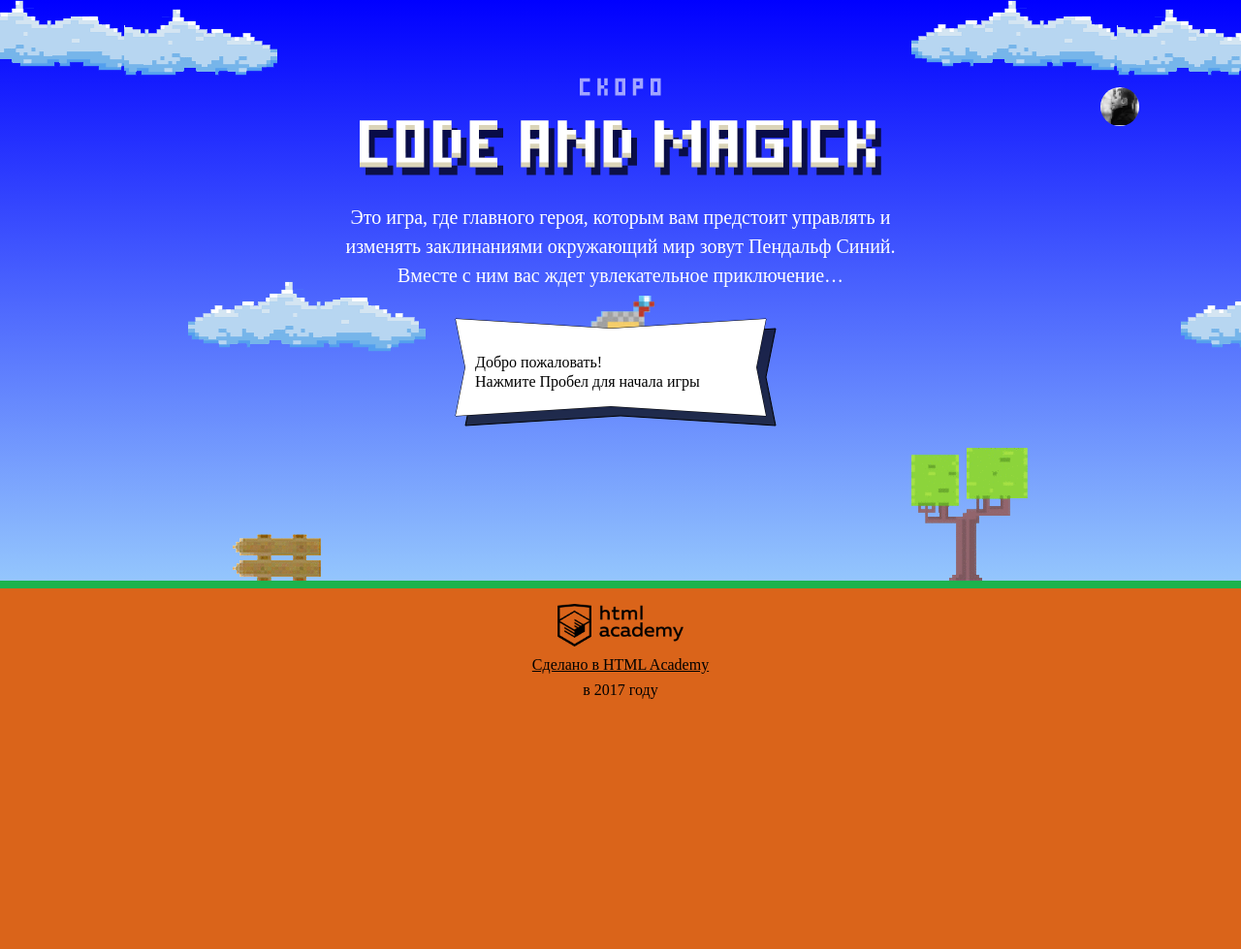
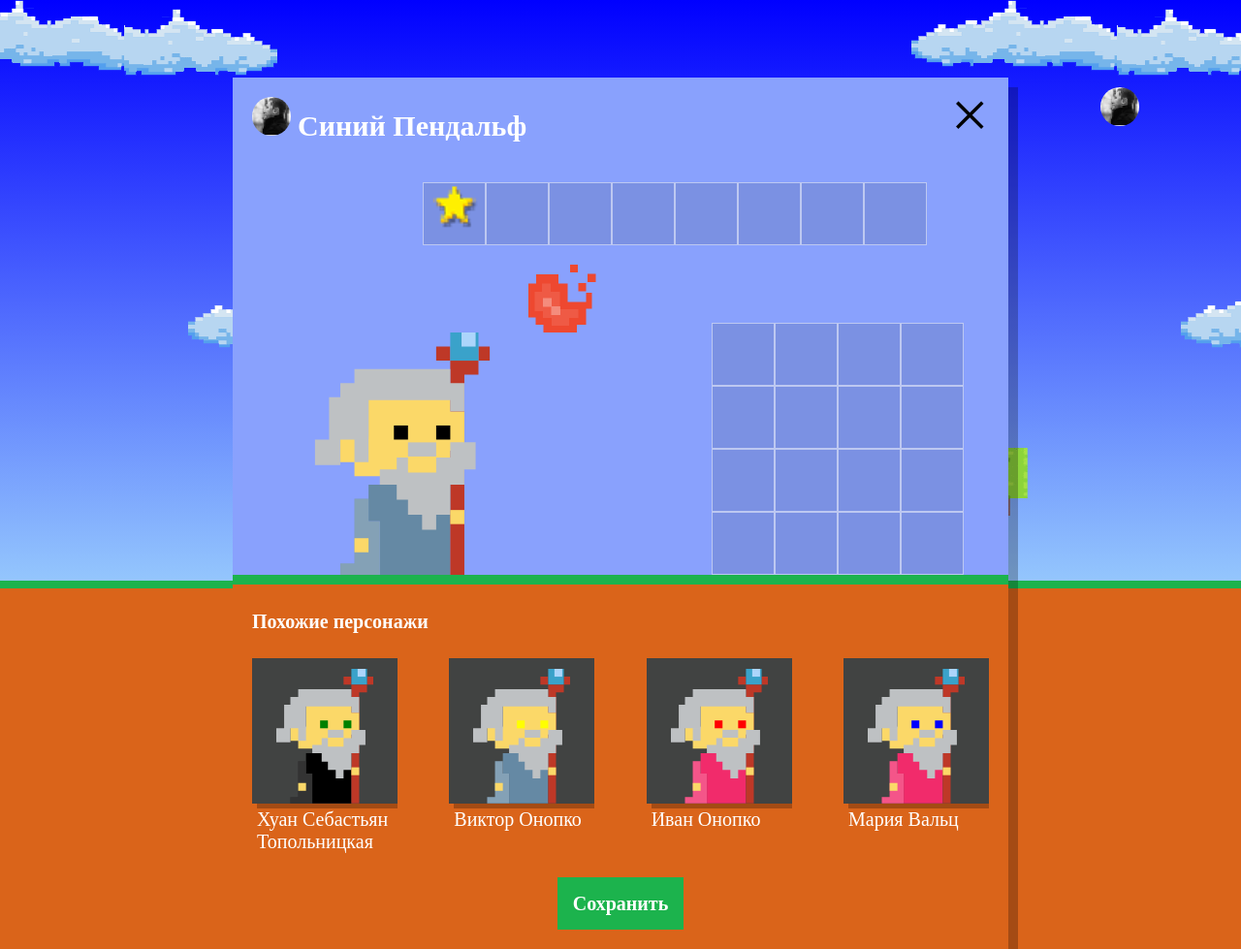
Before and after one commit to vlonchuk/809903-code-and-magick, a website: page index.html in a window 1280 px wide. Shown: the whole page at 97% size. Before the commit the page ends 800 px from the top, so only its background shows below. Drawn offline with Linux system fonts and the light colour scheme; a web font is replaced by a local one.

Commit message:
Making setup

```diff
--- a/index.html
+++ b/index.html
@@ -201,6 +201,7 @@
     return height - getWizardHeight() - (height / 3) * 2;
   }
 </script>
+<script src="js/setup.js"></script>
 <script src="js/stat.js"></script>
 <script src="js/game.js"></script>
 
--- /dev/null
+++ b/js/setup.js
@@ -0,0 +1,113 @@
+'use strict';
+
+var FIRST_NAMES = [
+  'Иван',
+  'Хуан Себастьян',
+  'Мария',
+  'Кристоф',
+  'Виктор',
+  'Юлия',
+  'Люпита',
+  'Вашингтон'
+];
+
+var LAST_NAMES = [
+  'да Марья',
+  'Верон',
+  'Мирабелла',
+  'Вальц',
+  'Онопко',
+  'Топольницкая',
+  'Нионго',
+  'Ирвинг'
+];
+
+var COAT_COLORS = [
+  'rgb(101, 137, 164)',
+  'rgb(241, 43, 107)',
+  'rgb(146, 100, 161)',
+  'rgb(56, 159, 117)',
+  'rgb(215, 210, 55)',
+  'rgb(0, 0, 0)'
+];
+
+var EYES_COLORS = [
+  'black',
+  'red',
+  'blue',
+  'yellow',
+  'green'
+];
+
+var WIZARD_COUNT = 4;
+
+// Возврат случайного элемента массива
+var getRandElement = function (array) {
+  var size = 1.0 / array.length;
+  var randIndex = Math.floor(Math.random() / size);
+  return array[randIndex];
+};
+
+// Отображение блока .setup
+var beginSetup = function () {
+  var divSetup = document.querySelector('.setup');
+  if (divSetup) {
+    divSetup.classList.remove('hidden');
+  }
+};
+
+// Генерация массива данных вошебников
+var generateData = function (wizardCount) {
+  var wizardData = [];
+  for (var i = 0; i < wizardCount; i++) {
+    var name = getRandElement(FIRST_NAMES) + ' ' + getRandElement(LAST_NAMES);
+    var coatColor = getRandElement(COAT_COLORS);
+    var eyesColor = getRandElement(EYES_COLORS);
+    wizardData[i] = {name: name, coatColor: coatColor, eyesColor: eyesColor};
+  }
+  return wizardData;
+};
+
+// Создание массива DOM элементов
+var makeElements = function (wizardCount) {
+  var elements = [];
+  var template = document.querySelector('#similar-wizard-template');
+  var elOrg = template.content.querySelector('div');
+  for (var i = 0; i < wizardCount; i++) {
+    elements.push(elOrg.cloneNode(true));
+  }
+  return elements;
+};
+
+// Наполнение элементов данными волшебников и добавление их во фрагмент
+var fillElements = function (elements, wizards) {
+  var fragment = document.createDocumentFragment();
+  elements.forEach(function (el, i) {
+    var name = el.querySelector('.setup-similar-label');
+    name.textContent = wizards[i].name;
+
+    var coat = el.querySelector('.wizard-coat');
+    coat.style = 'fill: ' + wizards[i].coatColor;
+
+    var eyes = el.querySelector('.wizard-eyes');
+    eyes.style = 'fill: ' + wizards[i].eyesColor;
+
+    fragment.appendChild(el);
+  });
+  return fragment;
+};
+
+// Отображение элементов волшебников
+var endSetup = function (fragment) {
+  var setupList = document.querySelector('.setup-similar-list');
+  setupList.appendChild(fragment);
+
+  var setupSimilar = document.querySelector('.setup-similar');
+  setupSimilar.classList.remove('hidden');
+};
+
+beginSetup();
+var wizards = generateData(WIZARD_COUNT);
+var elements = makeElements(wizards.length);
+var fragment = fillElements(elements, wizards);
+endSetup(fragment);
```
